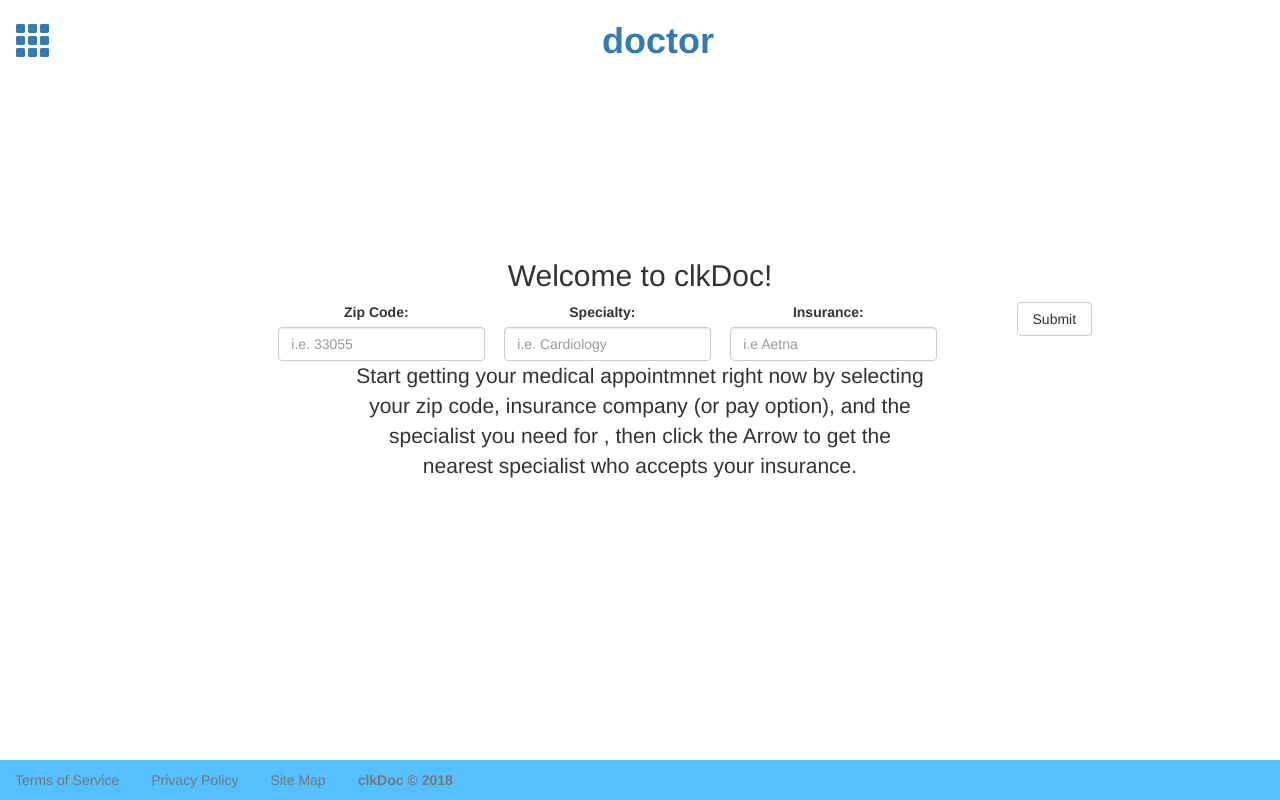
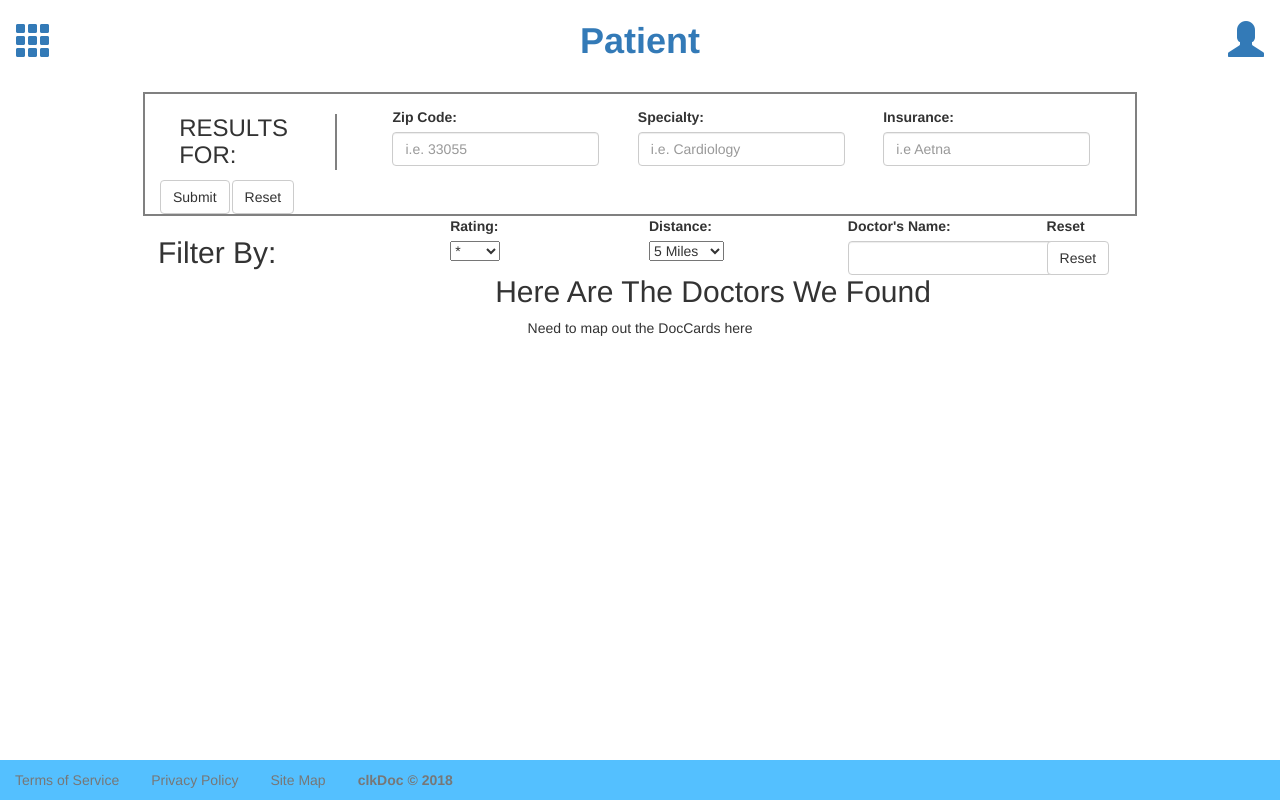
Before and after one commit to 3CLICK/clkdoc, a React (Create React App) app in the folder client/: page / in a window 1280 px wide. Built offline with nearby package versions, Linux system fonts and the light colour scheme; no server answers.

Commit message:
Making Changes to CSS

```diff
--- a/client/src/App.js
+++ b/client/src/App.js
@@ -4,6 +4,6 @@
 import DocAvailability from "./pages/DocAvailability/DocAvailability.js";
 
 
-const App = () => ( <MainPage /> );
+const App = () => ( <DocResults /> );
 
 export default App;
--- a/client/src/components/Results/Results.css
+++ b/client/src/components/Results/Results.css
@@ -0,0 +1,27 @@
+#resultRow{
+	border-width: 2px;
+	border-style: solid;
+	border-color: gray;
+}
+
+#resultLabel{
+	border-right-width: 2px;
+	border-right-style: solid;
+	border-right-color: gray;
+	margin-right: 10%;
+	padding-bottom: 1%;
+	padding-top:1%;
+
+}
+
+label{
+	display:block;
+}
+button {
+	margin-right: 2px;
+}
+
+.form-group{
+	margin-left: 2%;
+	margin-right: 2%;
+}
--- a/client/src/components/Results/Results.js
+++ b/client/src/components/Results/Results.js
@@ -12,16 +12,11 @@
       render() {
       return (
         <div class="container">
-
-          <div class="row col-xs-12">
-            <div class="col-xs-3" id="resultLabel">
-              <h2>Results For:</h2>
-            </div>
-
-            <div class="col-xs-9">
-              <form className="form form-inline text-center">
-
-                <div className="form-group col-xs-3">
+          <form className="form form-inline col-xs-12 pull-right" id="resultRow" >
+                <div className="form-group">
+                <h3 class="pull-left" id="resultLabel">RESULTS FOR:</h3>
+                </div>
+                <div className="form-group">
                   <label>Zip Code:</label>
                   <input
                     Value={this.state.zipCode}
@@ -32,7 +27,7 @@
                     className="form-control"/>
                 </div>
 
-                <div className="form-group col-xs-3">
+                <div className="form-group">
                   <label>Specialty:</label>
                   <input
                    Value={this.state.specialty}
@@ -43,7 +38,7 @@
                    className="form-control"/>
                 </div>
 
-                <div className="form-group col-xs-3">
+                <div className="form-group">
                   <label>Insurance:</label>
                   <input
                     Value={this.state.insurance}
@@ -54,16 +49,10 @@
                     className="form-control"/>
                 </div>
 
-                <div className="form-group col-xs-2 col-xs-offset-1">
-                  <button onClick={this.handleFormSubmit} className="btn btn-default col-xs-6 form-group">Submit</button>
-                  <button onClick="" className="btn btn-default col-xs-6 form-group">Reset</button>
-                </div>
-              </form>
+                  <button onClick={this.handleFormSubmit} className="btn btn-default form-inline ">Submit</button>
+                  <button onClick="" className="btn btn-default form-inline ">Reset</button>
+          </form>
 
-            </div>
-          </div>
-
-          <div class="row col-xs-12">
 
 
             <div class="col-xs-3" id="filterLabel">
@@ -71,7 +60,7 @@
             </div>
 
             <div class="col-xs-9">
-              <form class="form-inline text-center" action="/action_page.php">
+              <form className="form form-inline col-xs-12 pull-right">
                 <div class="form-group col-xs-3">
                   <label htmlFor="rating">Rating:</label>
                   <select name="Rating">
@@ -102,7 +91,8 @@
                 </div>
               </form>
             </div>
-          </div>
+
+
           <div class="row">
             <div class="container text-center">
               <h2>Here Are The Doctors We Found</h2>
--- a/client/src/pages/MainPage/MainPage.js
+++ b/client/src/pages/MainPage/MainPage.js
@@ -3,32 +3,14 @@
 import MainSearch from "../../components/MainSearch";
 import Footer from "../../components/Footer";
 import Sidebar from "../../components/Sidebar";
-import DocDropdown from "../../components/DocDropdown";
-import PatientDropdown from "../../components/PatientDropdown";
-import GuestDropdown from "../../components/GuestDropdown";
-import API from '../../utils/API'
 
 
 class MainPage extends Component {
-	whatTypeofUser(){
-		API.getUser()
-		.then(user => {
-			console.log(user)
-			if(user == 'doctor'){
-			return <DocDropdown />
-		} else if( user == 'patient') {
-			return <PatientDropdown />
-		} else return <GuestDropdown />
-		})
 
-	}
   render() {
     return (
       <div>
-        <Nav title="ClkDoc" user="doctor" sidebar={<Sidebar/>} prompt={this.whatTypeofUser()}/>
-
-
-
+				<Nav title="ClkDoc" user="doctor" sidebar={<Sidebar />}/>
         <MainSearch />
         <Footer/>
       </div>
```
